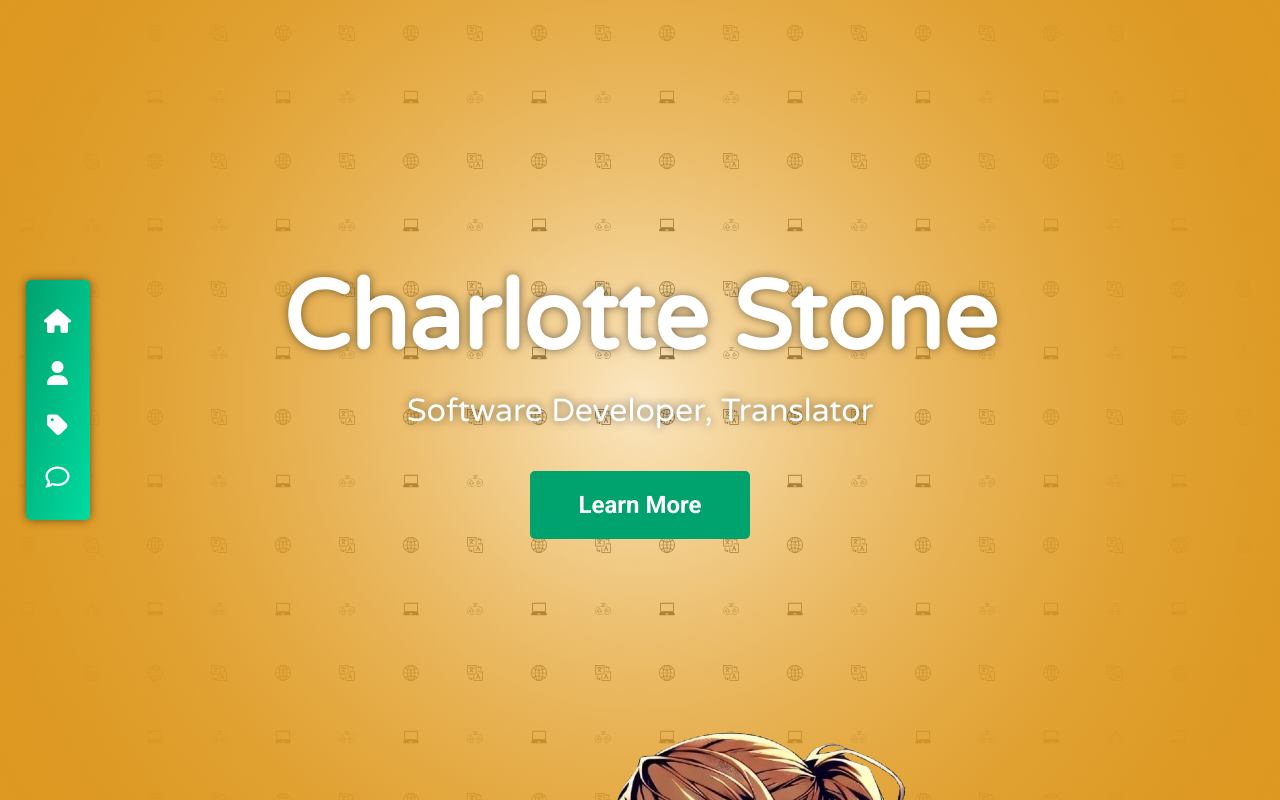
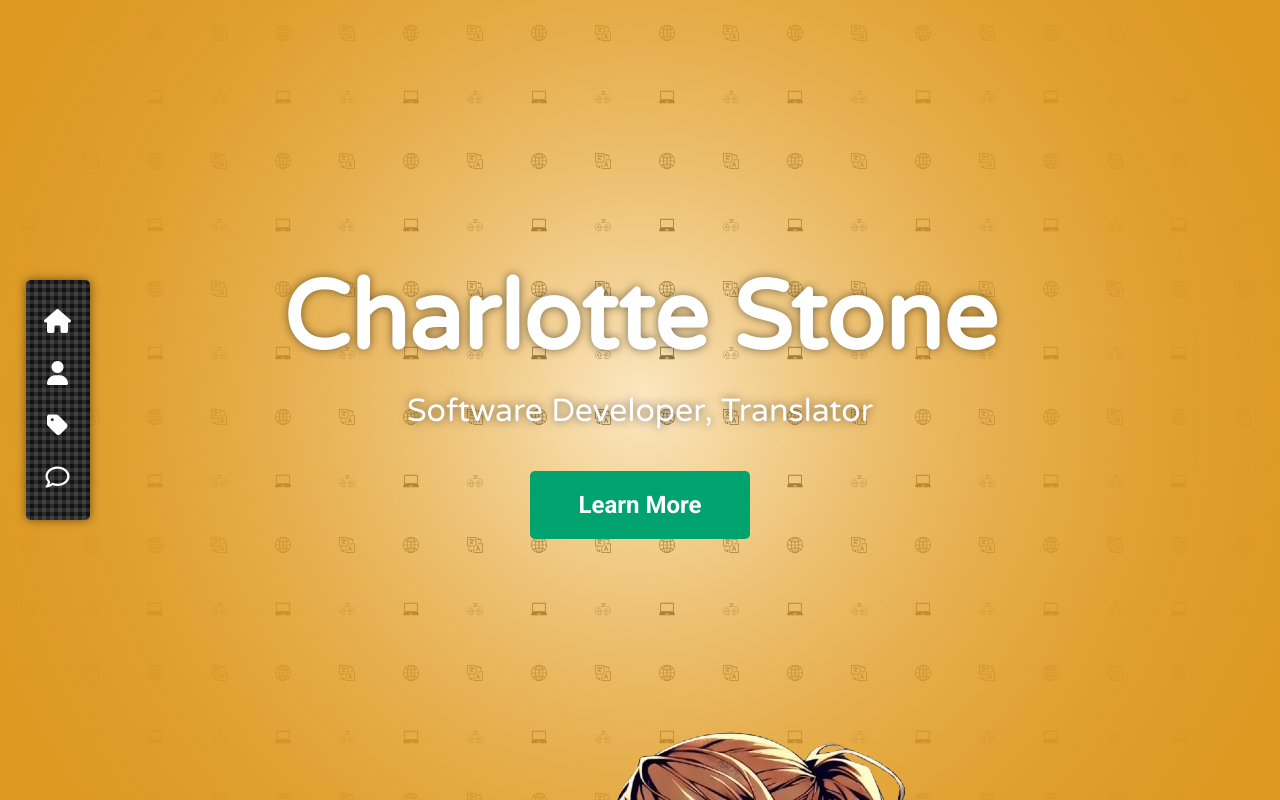
Before and after one commit to Terafora/profile-version-3, a React (Create React App) app: page / in a window 1280 px wide. Shown: the top 800 px of the page. Built offline with nearby package versions, Linux system fonts and the light colour scheme.

Commit message:
Updated side navigation background

```diff
--- a/src/App.css
+++ b/src/App.css
@@ -232,7 +232,12 @@
         top: 50%;
         transform: translateY(-50%);
         left: 2vw;
-        background: linear-gradient(to bottom right, #00A26D, #00DBA1);
+        background-color: #121212;
+        background-image:
+            linear-gradient(0deg, rgba(255, 255, 255, 0.1) 50%, transparent 50%),
+            linear-gradient(90deg, rgba(255, 255, 255, 0.1) 50%, transparent 50%);
+        background-size: 8px 8px;
+        background-repeat: repeat;
         color: #fff;
         padding: 1rem 0;
         border-radius: 5px;
@@ -259,7 +264,12 @@
     }
 
     .language-menu {
-        background: linear-gradient(to right, #5B58EB, #BB63FF);
+        background-color: #121212;
+        background-image:
+            linear-gradient(0deg, rgba(255, 255, 255, 0.1) 50%, transparent 50%),
+            linear-gradient(90deg, rgba(255, 255, 255, 0.1) 50%, transparent 50%);
+        background-size: 8px 8px;
+        background-repeat: repeat;
         border: none;
         border-radius: 5px;
         drop-shadow: 0 0 10px rgba(0, 0, 0, 0.5);
```
